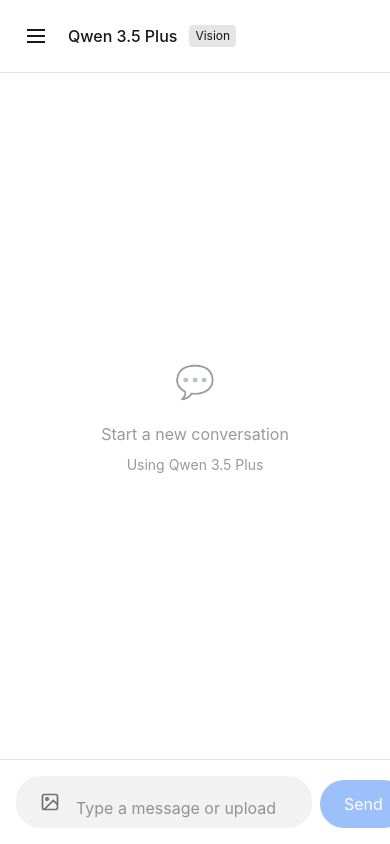
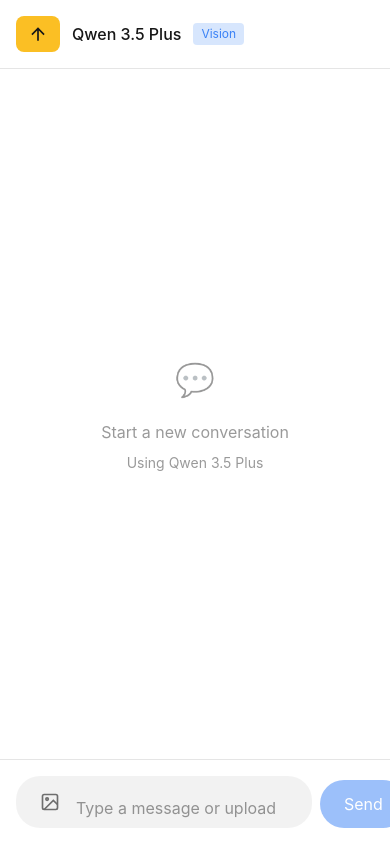
Before and after one commit to jmpark333/ai-chat-app-v2, a Next.js app: page / in a window 390 px wide. Built offline with nearby package versions, Linux system fonts and the light colour scheme.

Commit message:
Add yellow arrow button and visualViewport API for mobile header visibility

```diff
--- a/app/page.tsx
+++ b/app/page.tsx
@@ -26,9 +26,28 @@
   const [selectedImages, setSelectedImages] = useState<string[]>([])
   const [isStreaming, setIsStreaming] = useState(false)
   const [sidebarOpen, setSidebarOpen] = useState(false)
+  const [viewportHeight, setViewportHeight] = useState(0)
 
   const chatContainerRef = useRef<HTMLDivElement>(null)
   const inputRef = useRef<HTMLTextAreaElement>(null)
+
+  // Handle visual viewport for mobile
+  useEffect(() => {
+    const updateHeight = () => {
+      if (window.visualViewport) {
+        setViewportHeight(window.visualViewport.height)
+      } else {
+        setViewportHeight(window.innerHeight)
+      }
+    }
+
+    updateHeight()
+
+    if (window.visualViewport) {
+      window.visualViewport.addEventListener('resize', updateHeight)
+      return () => window.visualViewport?.removeEventListener('resize', updateHeight)
+    }
+  }, [])
 
   useEffect(() => {
     if (chatContainerRef.current) {
@@ -187,7 +206,7 @@
   }
 
   return (
-    <div className="app-container">
+    <div className="app-container" style={{ height: viewportHeight ? `${viewportHeight}px` : '100dvh' }}>
       <Sidebar
         selectedModel={state.selectedModel}
         onModelChange={setSelectedModel}
@@ -209,17 +228,35 @@
       />
 
       <main className="main-content">
-        <header className="chat-header">
-          <button className="menu-button" onClick={() => setSidebarOpen(true)}>
-            <svg width="24" height="24" viewBox="0 0 24 24" fill="none" stroke="currentColor" strokeWidth="2">
-              <line x1="3" y1="12" x2="21" y2="12" />
-              <line x1="3" y1="6" x2="21" y2="6" />
-              <line x1="3" y1="18" x2="21" y2="18" />
+        <header className="chat-header" style={{ position: 'sticky', top: 0, zIndex: 10 }}>
+          <button
+            onClick={() => setSidebarOpen(true)}
+            style={{
+              padding: '0.5rem 0.75rem',
+              borderRadius: '0.5rem',
+              background: '#fbbf24',
+              border: 'none',
+              cursor: 'pointer',
+              display: 'flex',
+              alignItems: 'center',
+              justifyContent: 'center',
+              fontWeight: 600,
+              fontSize: '1rem',
+            }}
+          >
+            <svg width="20" height="20" viewBox="0 0 24 24" fill="currentColor">
+              <path d="M4 12l1.41 1.41L11 7.83V20h2V7.83l5.58 5.59L20 12l-8-8-8 8z"/>
             </svg>
           </button>
-          <span style={{ fontWeight: 500 }}>{currentModel.name}</span>
+          <span style={{ fontWeight: 500, color: 'var(--foreground)' }}>{currentModel.name}</span>
           {currentModel.hasVision && (
-            <span className="model-badge" style={{ fontSize: '0.75rem' }}>Vision</span>
+            <span style={{
+              fontSize: '0.75rem',
+              padding: '0.125rem 0.5rem',
+              borderRadius: '0.25rem',
+              background: 'rgba(59, 130, 246, 0.2)',
+              color: 'var(--primary)',
+            }}>Vision</span>
           )}
         </header>
 
```
